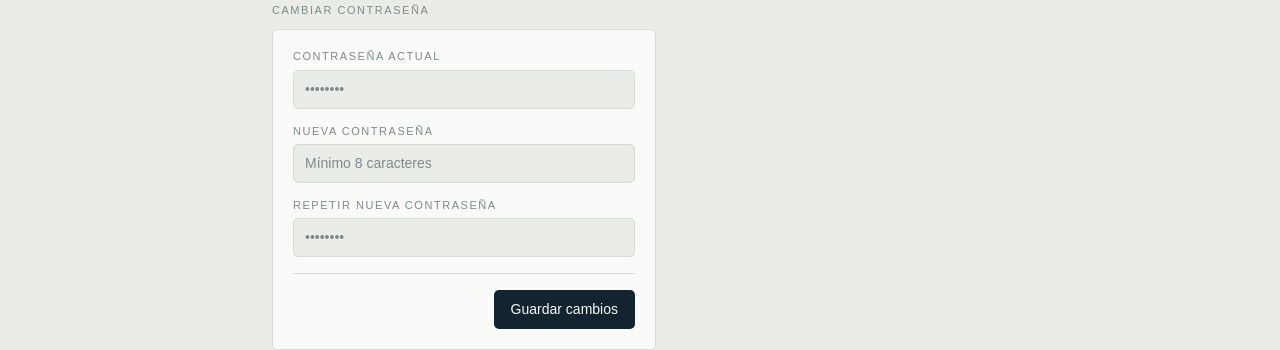
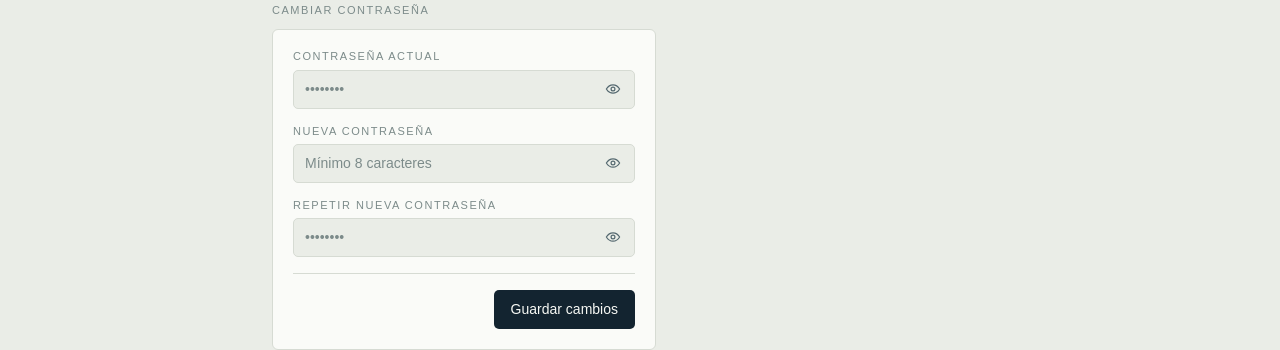
Before and after one commit to CastigliaVald0/bills-tracker, a Next.js app: page /account in a window 1280 px wide. Shown: the part 164-514 px from the top of the page. Built offline with nearby package versions, Linux system fonts and the light colour scheme; no server answers; a web font is replaced by a local one.

Commit message:
Agregacion funcionalidad en el input del todos los campos passwords

```diff
--- a/src/app/(app)/account/page.tsx
+++ b/src/app/(app)/account/page.tsx
@@ -2,6 +2,7 @@
 
 import { useState } from "react";
 import { signOut } from "next-auth/react";
+import { CampoContrasena } from "@/components/CampoContrasena";
 
 export default function AccountPage() {
   const [currentPassword, setCurrentPassword] = useState("");
@@ -79,45 +80,37 @@ export default function AccountPage() {
         <form onSubmit={handleSubmit} className="tarjeta flex max-w-sm flex-col gap-4 p-4 sm:p-5">
           <div className="flex flex-col gap-1.5">
             <label htmlFor="pass-actual" className="rotulo">Contraseña actual</label>
-            <input
+            <CampoContrasena
               id="pass-actual"
-              type="password"
               autoComplete="current-password"
-              placeholder="••••••••"
               value={currentPassword}
-              onChange={(e) => setCurrentPassword(e.target.value)}
+              onChange={setCurrentPassword}
               required
-              className="campo"
             />
           </div>
 
           <div className="flex flex-col gap-1.5">
             <label htmlFor="pass-nueva" className="rotulo">Nueva contraseña</label>
-            <input
+            <CampoContrasena
               id="pass-nueva"
-              type="password"
               autoComplete="new-password"
               placeholder="Mínimo 8 caracteres"
               value={newPassword}
-              onChange={(e) => setNewPassword(e.target.value)}
+              onChange={setNewPassword}
               required
               minLength={8}
-              className="campo"
             />
           </div>
 
           <div className="flex flex-col gap-1.5">
             <label htmlFor="pass-confirmar" className="rotulo">Repetir nueva contraseña</label>
-            <input
+            <CampoContrasena
               id="pass-confirmar"
-              type="password"
               autoComplete="new-password"
-              placeholder="••••••••"
               value={confirmPassword}
-              onChange={(e) => setConfirmPassword(e.target.value)}
+              onChange={setConfirmPassword}
               required
               minLength={8}
-              className="campo"
             />
           </div>
 
@@ -154,15 +147,12 @@ export default function AccountPage() {
                 <label htmlFor="pass-eliminar" className="rotulo">
                   Confirmá con tu contraseña
                 </label>
-                <input
+                <CampoContrasena
                   id="pass-eliminar"
-                  type="password"
                   autoComplete="current-password"
-                  placeholder="••••••••"
                   value={deletePassword}
-                  onChange={(e) => setDeletePassword(e.target.value)}
+                  onChange={setDeletePassword}
                   required
-                  className="campo"
                 />
               </div>
 
--- a/src/app/(auth)/login/page.tsx
+++ b/src/app/(auth)/login/page.tsx
@@ -4,6 +4,7 @@ import { useState } from "react";
 import { signIn } from "next-auth/react";
 import { useRouter } from "next/navigation";
 import Link from "next/link";
+import { CampoContrasena } from "@/components/CampoContrasena";
 
 export default function LoginPage() {
   const router = useRouter();
@@ -64,15 +65,12 @@ export default function LoginPage() {
               ¿La olvidaste?
             </Link>
           </div>
-          <input
+          <CampoContrasena
             id="password"
-            type="password"
             autoComplete="current-password"
-            placeholder="••••••••"
             value={password}
-            onChange={(e) => setPassword(e.target.value)}
+            onChange={setPassword}
             required
-            className="campo"
           />
         </div>
 
--- a/src/app/(auth)/register/page.tsx
+++ b/src/app/(auth)/register/page.tsx
@@ -4,6 +4,7 @@ import { useState } from "react";
 import { signIn } from "next-auth/react";
 import { useRouter } from "next/navigation";
 import Link from "next/link";
+import { CampoContrasena } from "@/components/CampoContrasena";
 
 export default function RegisterPage() {
   const router = useRouter();
@@ -77,16 +78,14 @@ export default function RegisterPage() {
 
         <div className="flex flex-col gap-1.5">
           <label htmlFor="password" className="rotulo">Contraseña</label>
-          <input
+          <CampoContrasena
             id="password"
-            type="password"
             autoComplete="new-password"
             placeholder="Mínimo 8 caracteres"
             value={password}
-            onChange={(e) => setPassword(e.target.value)}
+            onChange={setPassword}
             required
             minLength={8}
-            className="campo"
           />
         </div>
 
--- a/src/app/(auth)/reset-password/page.tsx
+++ b/src/app/(auth)/reset-password/page.tsx
@@ -3,6 +3,7 @@
 import { Suspense, useState } from "react";
 import { useRouter, useSearchParams } from "next/navigation";
 import Link from "next/link";
+import { CampoContrasena } from "@/components/CampoContrasena";
 
 function ResetPasswordForm() {
   const router = useRouter();
@@ -75,31 +76,26 @@ function ResetPasswordForm() {
       <form onSubmit={handleSubmit} className="mt-6 flex flex-col gap-4">
         <div className="flex flex-col gap-1.5">
           <label htmlFor="password" className="rotulo">Nueva contraseña</label>
-          <input
+          <CampoContrasena
             id="password"
-            type="password"
             autoComplete="new-password"
             placeholder="Mínimo 8 caracteres"
             value={password}
-            onChange={(e) => setPassword(e.target.value)}
+            onChange={setPassword}
             required
             minLength={8}
-            className="campo"
           />
         </div>
 
         <div className="flex flex-col gap-1.5">
           <label htmlFor="confirm" className="rotulo">Repetir contraseña</label>
-          <input
+          <CampoContrasena
             id="confirm"
-            type="password"
             autoComplete="new-password"
-            placeholder="••••••••"
             value={confirmPassword}
-            onChange={(e) => setConfirmPassword(e.target.value)}
+            onChange={setConfirmPassword}
             required
             minLength={8}
-            className="campo"
           />
         </div>
 
--- /dev/null
+++ b/src/components/CampoContrasena.tsx
@@ -0,0 +1,91 @@
+"use client";
+
+import { useState } from "react";
+
+/**
+ * Campo de contraseña con botón para mostrarla u ocultarla.
+ * Reemplaza solo al <input>: la etiqueta la sigue poniendo cada formulario.
+ */
+export function CampoContrasena({
+  id,
+  value,
+  onChange,
+  autoComplete,
+  placeholder = "••••••••",
+  required,
+  minLength,
+}: {
+  id: string;
+  value: string;
+  onChange: (value: string) => void;
+  autoComplete: "current-password" | "new-password";
+  placeholder?: string;
+  required?: boolean;
+  minLength?: number;
+}) {
+  const [visible, setVisible] = useState(false);
+
+  return (
+    <div className="relative">
+      <input
+        id={id}
+        type={visible ? "text" : "password"}
+        autoComplete={autoComplete}
+        placeholder={placeholder}
+        value={value}
+        onChange={(e) => onChange(e.target.value)}
+        required={required}
+        minLength={minLength}
+        className="campo pr-11"
+      />
+      <button
+        type="button"
+        onClick={() => setVisible((v) => !v)}
+        aria-label={visible ? "Ocultar contraseña" : "Mostrar contraseña"}
+        aria-pressed={visible}
+        title={visible ? "Ocultar contraseña" : "Mostrar contraseña"}
+        className="absolute right-1 top-1/2 flex h-7 w-9 -translate-y-1/2 items-center justify-center rounded text-suave transition-colors hover:text-texto focus-visible:outline-none focus-visible:ring-2 focus-visible:ring-peso"
+      >
+        {visible ? <IconoOjoTachado /> : <IconoOjo />}
+      </button>
+    </div>
+  );
+}
+
+function IconoOjo() {
+  return (
+    <svg
+      viewBox="0 0 20 20"
+      fill="none"
+      stroke="currentColor"
+      strokeWidth="1.5"
+      strokeLinecap="round"
+      strokeLinejoin="round"
+      className="h-4 w-4"
+      aria-hidden
+    >
+      <path d="M1.7 10S4.9 4.8 10 4.8 18.3 10 18.3 10 15.1 15.2 10 15.2 1.7 10 1.7 10Z" />
+      <circle cx="10" cy="10" r="2.4" />
+    </svg>
+  );
+}
+
+function IconoOjoTachado() {
+  return (
+    <svg
+      viewBox="0 0 20 20"
+      fill="none"
+      stroke="currentColor"
+      strokeWidth="1.5"
+      strokeLinecap="round"
+      strokeLinejoin="round"
+      className="h-4 w-4"
+      aria-hidden
+    >
+      <path d="M8.6 5A7.4 7.4 0 0 1 10 4.8c5.1 0 8.3 5.2 8.3 5.2a15.3 15.3 0 0 1-2.4 3" />
+      <path d="M5.4 6.1A15.2 15.2 0 0 0 1.7 10S4.9 15.2 10 15.2c1.4 0 2.7-.4 3.8-1" />
+      <path d="M8.3 8.3a2.4 2.4 0 0 0 3.4 3.4" />
+      <path d="M3 3l14 14" />
+    </svg>
+  );
+}
```
